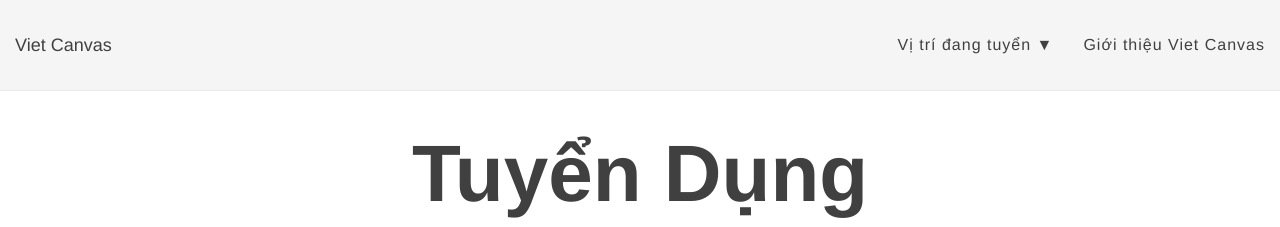
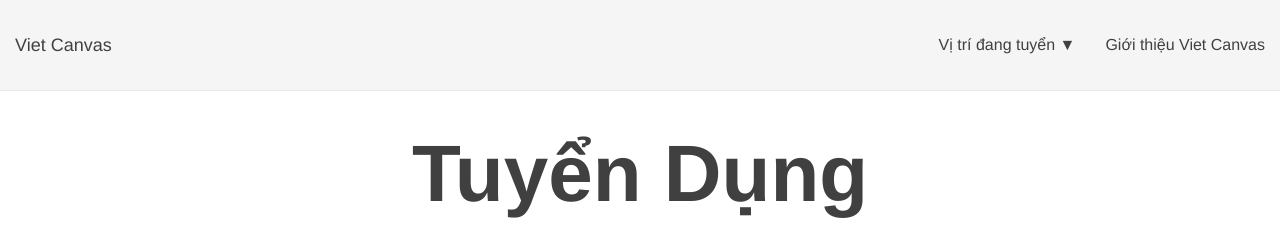
Before and after one commit to Tungtono/vc-jobs, a Jekyll site: the page built from index.html, in a window 1280 px wide. Shown: the top 227 px of the page. Built offline with Jekyll 4.4.1, drawn with Linux system fonts in a browser that asks for light colours; nearby versions of some CDN libraries; some web fonts are replaced; the list of posts is cut into pages by our own code.

Commit message:
no message

```diff
--- a/css/main.css
+++ b/css/main.css
@@ -121,7 +121,7 @@ img {
 .navbar-custom .nav li a {
   /*text-transform: uppercase;*/
   font-size: 16px;
-  letter-spacing: 1px;
+  /*letter-spacing: 1px;*/
 }
 
 .navbar-custom .navbar-brand,
```
